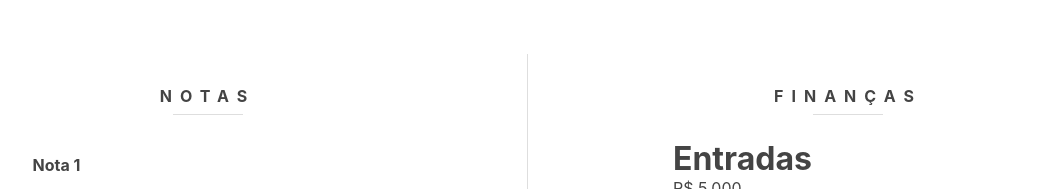
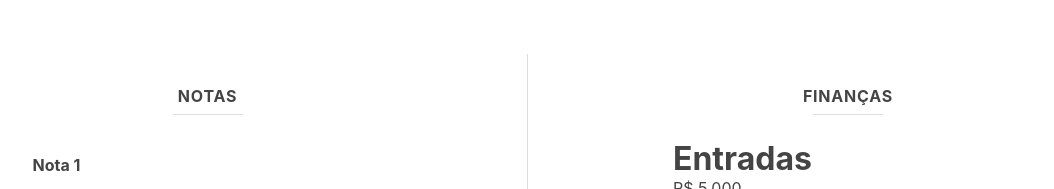
Before and after one commit to lucianesantcs/privateDesk, an Angular app: page / in a window 1280 px wide. Shown: the part 124-313 px from the top of the page, without its empty margins (112-1166 px from the left). Built offline with nearby package versions, Linux system fonts and the light colour scheme; data requests are answered from the project's data file.

Commit message:
feat & refactor: ajustado letter spacing title e movido componente title para pasta components

```diff
--- a/src/app/shared/title/title.component.scss
+++ b/src/app/shared/components/title/title.component.scss
@@ -2,7 +2,7 @@ h3 {
   font-size: 1rem;
   padding: 1em;
   text-transform: uppercase;
-  letter-spacing: 0.5rem;
+  letter-spacing: 0.05rem;
   text-align: center;
 
   &::after {
--- a/src/app/shared/shared.module.ts
+++ b/src/app/shared/shared.module.ts
@@ -4,7 +4,7 @@ import { RouterModule } from '@angular/router';
 import { FieldErrorMessageComponent } from './components/field-error-message/field-error-message.component';
 import { HeaderComponent } from './components/header/header.component';
 import { ButtonComponent } from './components/button/button.component';
-import { TitleComponent } from './title/title.component';
+import { TitleComponent } from './components/title/title.component';
 
 
 
```
Also changed, not shown: src/app/shared/components/title/title.component.html (renamed from src/app/shared/title/title.component.html), src/app/shared/components/title/title.component.ts (renamed from src/app/shared/title/title.component.ts), 1 other file (tests, documents, lock files or other folders).
